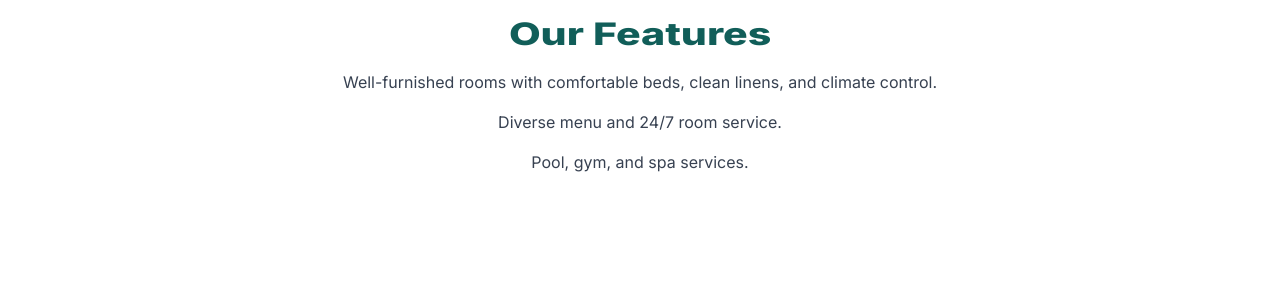
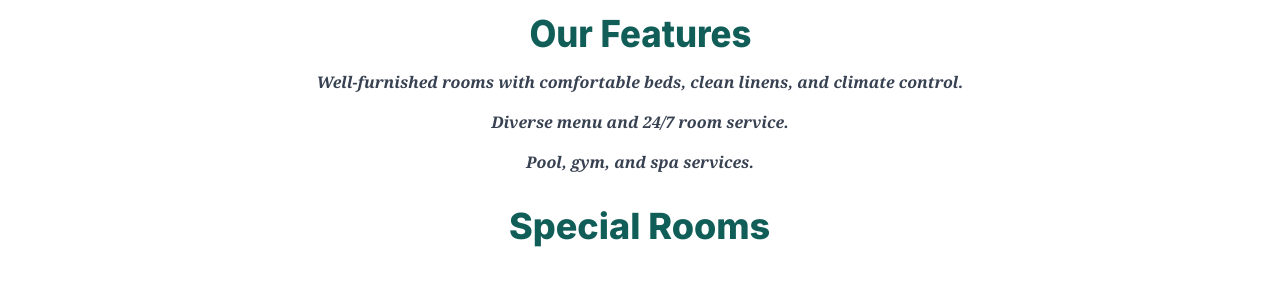
Before and after one commit to ashimGauatam1/hotel_m_s, a Next.js app: page / in a window 1280 px wide. Shown: the part 670-952 px from the top of the page. Built offline with nearby package versions, Linux system fonts and the light colour scheme.

Commit message:
add head

```diff
--- a/src/app/page.tsx
+++ b/src/app/page.tsx
@@ -1,4 +1,5 @@
 import CarouselComponent from "@/components/Crousel/Crousel";
+import Room from "@/components/Rooms/Room";
 import 'animate.css';
 export default async function Home() {
 
@@ -9,16 +10,17 @@ export default async function Home() {
      <section className="">
      <h2 className="text-4xl text-teal-800 text-center font-extrabold mt-10 animate-fadeIn">
        <p className="animate__animated animate__rubberBand animate__infinite	infinite">Our Features </p></h2>
-       <div className="text-center m-4 text-gray-700">
+       <div className="text-center m-4 text-gray-700 italic font-serif font-semibold">
             <p>Well-furnished rooms with comfortable beds, clean linens, and climate control.</p>
         </div>
-        <div className="text-center m-4 text-gray-700">
+        <div className="text-center m-4 text-gray-700 italic font-serif font-semibold">
             <p>Diverse menu and 24/7 room service.</p>
         </div>
-        <div className="text-center m-4 text-gray-700">
+        <div className="text-center m-4 text-gray-700 italic font-serif font-semibold">
             <p>Pool, gym, and spa services.</p>
         </div>
      </section>
+     <Room/>
     </main>
   );
 }
--- /dev/null
+++ b/src/components/Rooms/Room.tsx
@@ -0,0 +1,13 @@
+import { Fragment } from "react"
+
+const Room = () => {
+  return (
+    <Fragment>
+        <div>
+            <h3 className=" mt-4 text-4xl text-center text-teal-800 font-extrabold animate__animated animate__headShake animate__infinite	infinite ">Special Rooms</h3>
+        </div>
+    </Fragment>
+  )
+}
+
+export default Room
```
